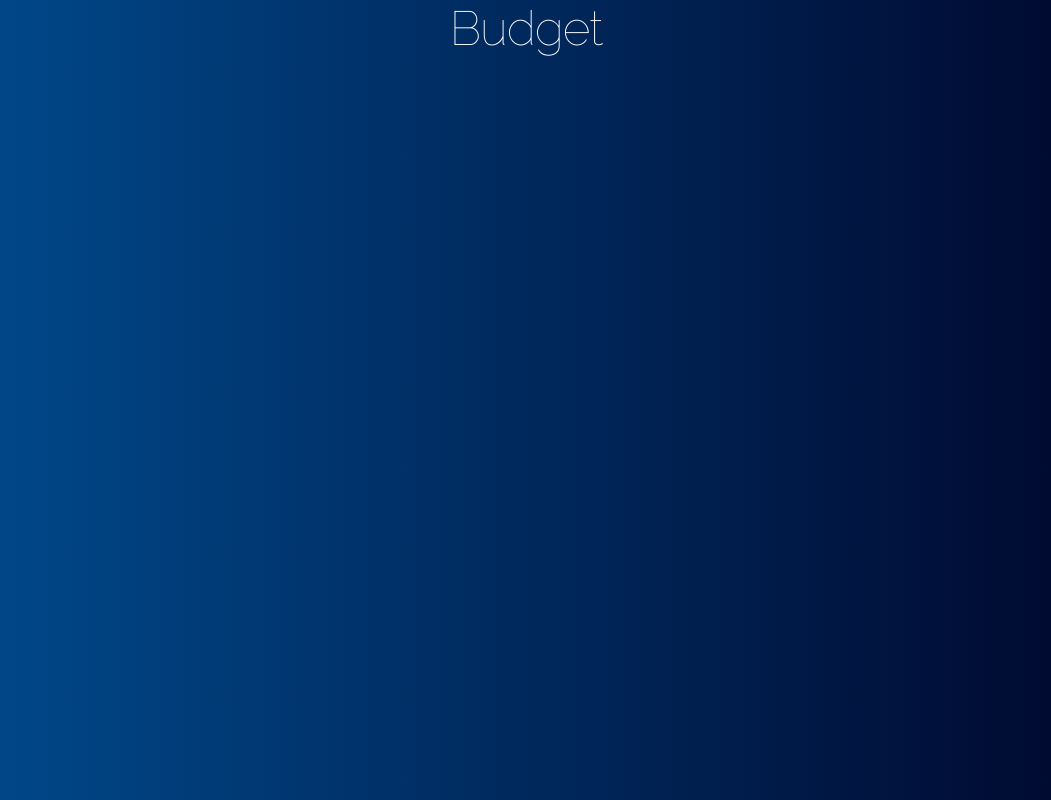
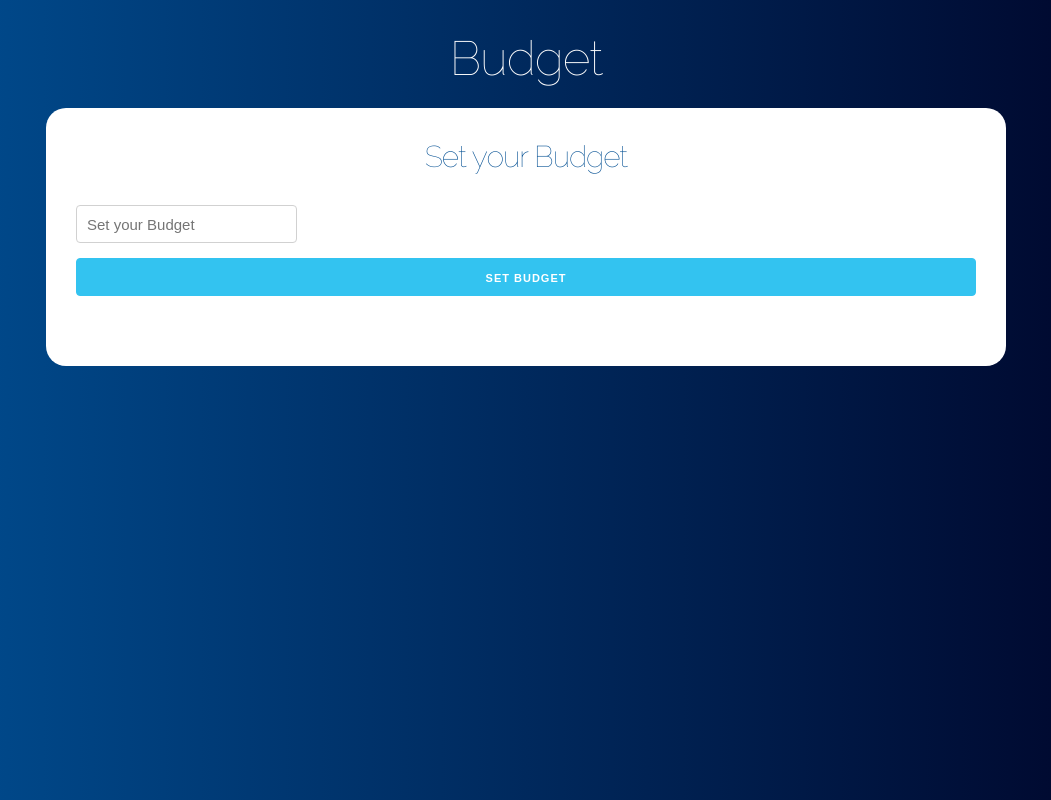
Before and after one commit to AlanAlv/react-budget, a React (Create React App) app: page / in a window 1280 px wide. Shown: the whole page, without its empty margins (114-1165 px from the left). Built offline with nearby package versions, Linux system fonts and the light colour scheme.

Commit message:
Creatq Question component

```diff
--- a/src/App.js
+++ b/src/App.js
@@ -1,8 +1,18 @@
 import React from 'react';
+import Question from './componets/Question';
 
 function App() {
   return (
-    <h1>Budget</h1>
+    <div className="container">
+      <header>
+        <h1>Budget</h1>
+
+        <div className="main-content">
+          <Question />
+        </div>
+      </header>
+    </div>
+
   );
 }
 
--- /dev/null
+++ b/src/componets/Question.js
@@ -0,0 +1,26 @@
+import React, { Fragment } from 'react';
+
+const Question = () => {
+    return (
+        <Fragment>
+            <h2>Set your Budget</h2>
+
+            <form action="submit">
+                <input
+                    type="number"
+                    classnName="u-full-width"
+                    placeholder="Set your Budget"
+                />
+
+                <input
+                    type="submit"
+                    className="button-primary u-full-width"
+                    value="Set Budget"
+                />
+            </form>
+
+        </Fragment>
+    );
+}
+
+export default Question;
```
